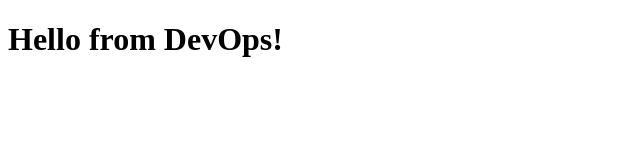
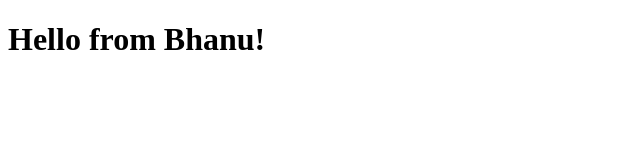
Before and after one commit to Bhanu0223/devops-static-site, a plain HTML site: page index.html in a window 1280 px wide. Shown: the full height of the page, 0-640 px from the left. Drawn offline with Linux system fonts and the light colour scheme.

Commit message:
index.html changed

```diff
--- a/index.html
+++ b/index.html
@@ -5,6 +5,6 @@
   <title>My DevOps Project</title>
 </head>
 <body>
-  <h1>Hello from DevOps!</h1>
+  <h1>Hello from Bhanu!</h1>
 </body>
 </html>
```
Also changed, not shown: 1 other file.
